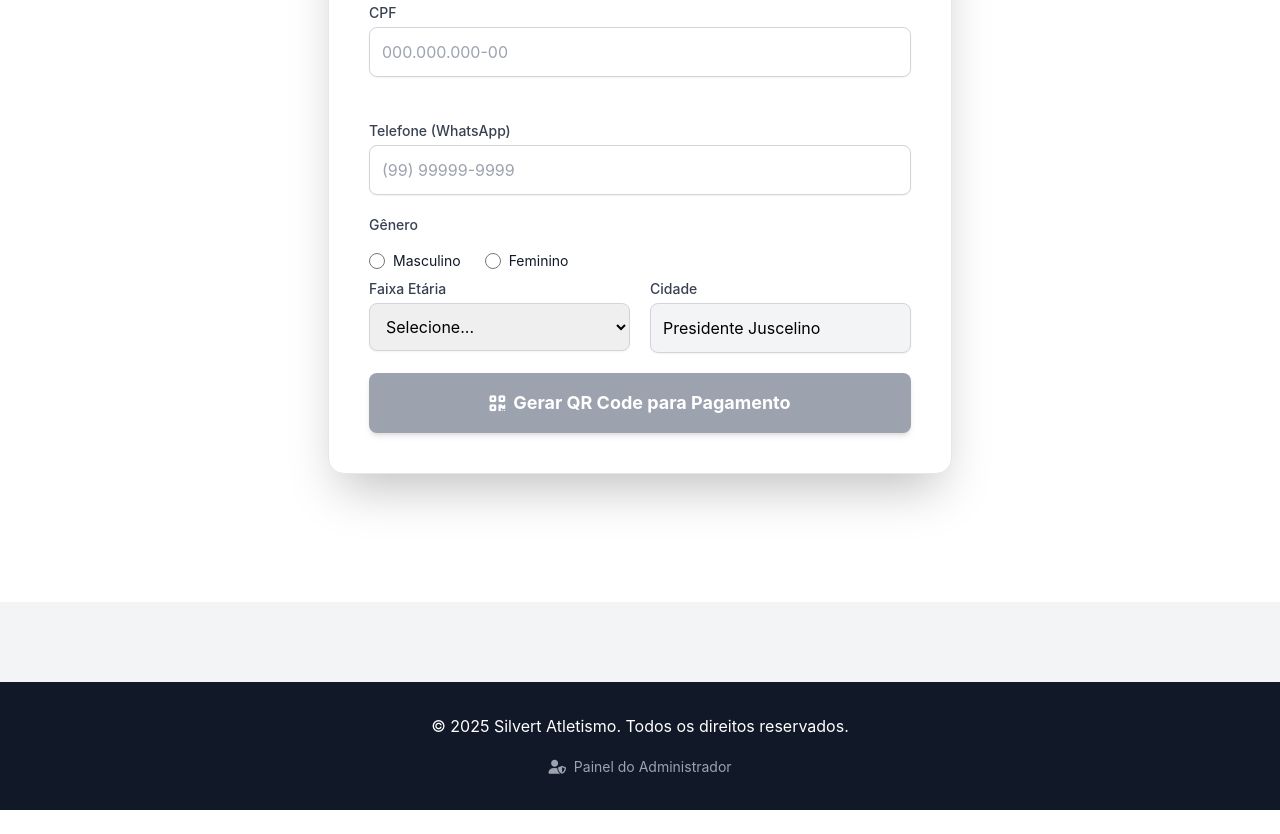
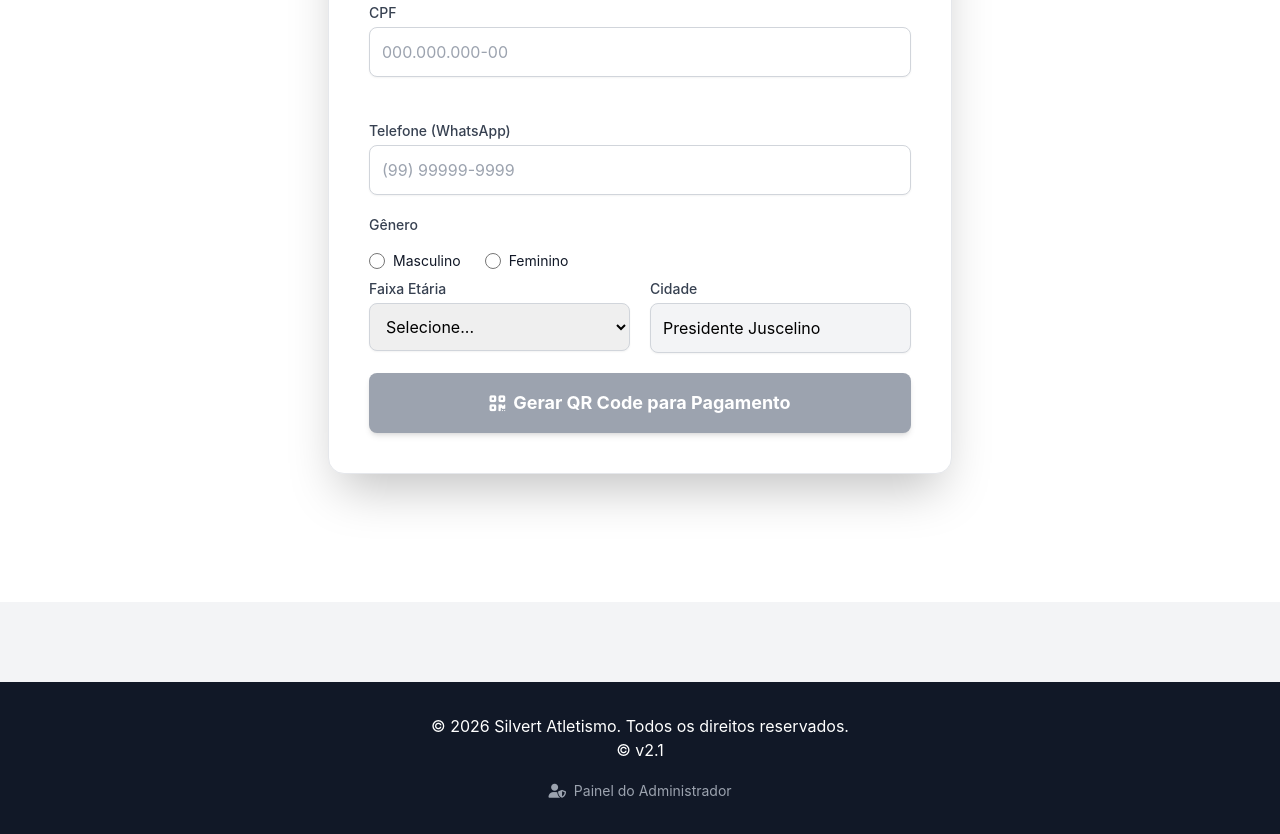
Before and after one commit to dlcantanhede/SiteAtletismo, a website: page atletismo-site/public/index.html in a window 1280 px wide. Shown: the part 2964-3798 px from the top of the page. Before the commit the page ends 3774 px from the top, so only its background shows below. Drawn offline with nearby package versions, Linux system fonts and the light colour scheme; no server answers.

Commit message:
Update footer year and version in index.html

```diff
--- a/atletismo-site/public/index.html
+++ b/atletismo-site/public/index.html
@@ -223,7 +223,8 @@
 
   <footer class="bg-gray-900 text-white py-8">
     <div class="max-w-5xl mx-auto px-6 text-center">
-      <p>&copy; 2025 Silvert Atletismo. Todos os direitos reservados.</p>
+      <p>&copy; 2026 Silvert Atletismo. Todos os direitos reservados.</p>
+      <p>&copy; v2.1</p>
       <div class="mt-4">
         <a href="/admin" target="_blank" class="text-sm text-gray-400 hover:text-white transition duration-300">
           <i class="fas fa-user-shield mr-1"></i> Painel do Administrador
```
